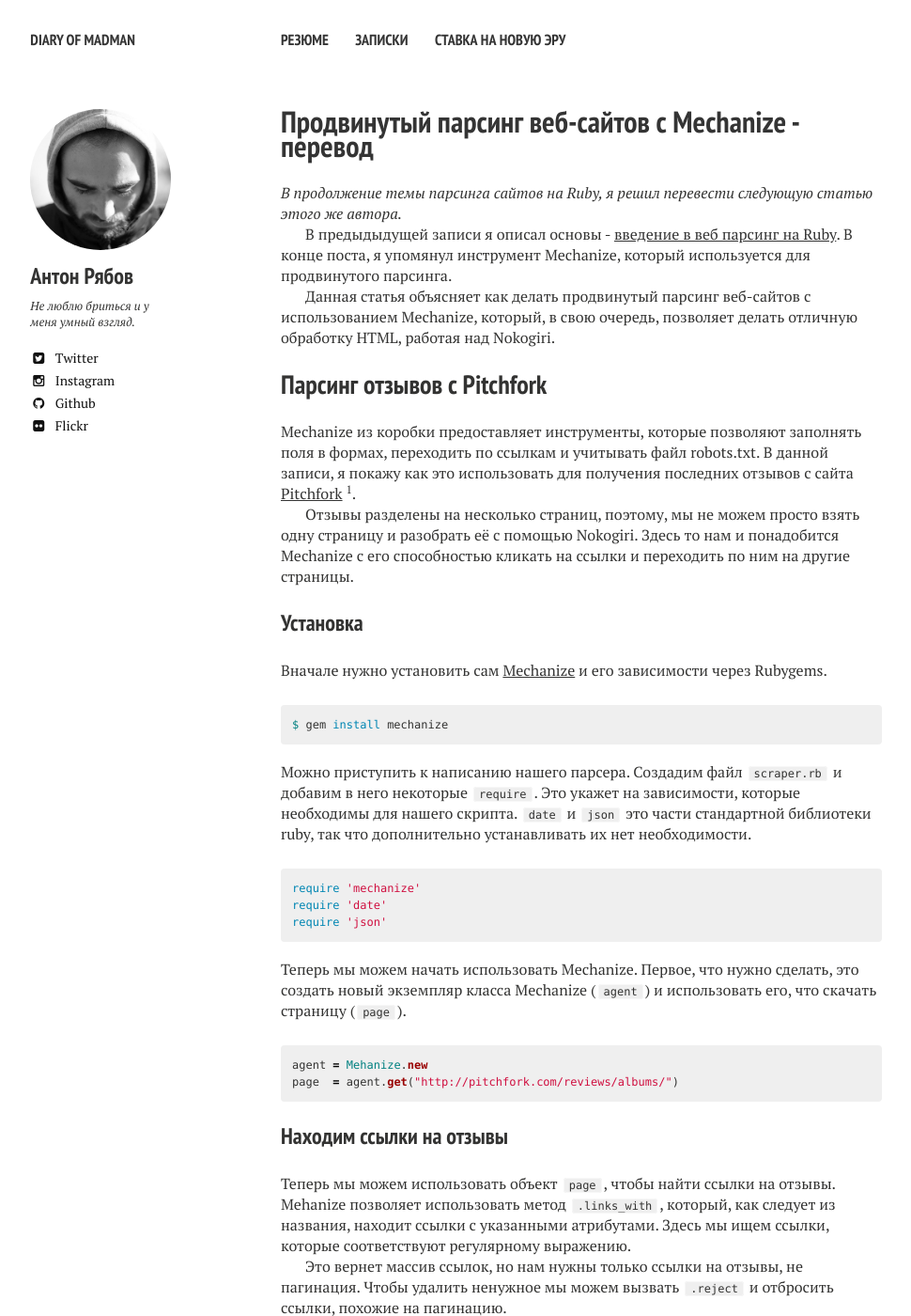
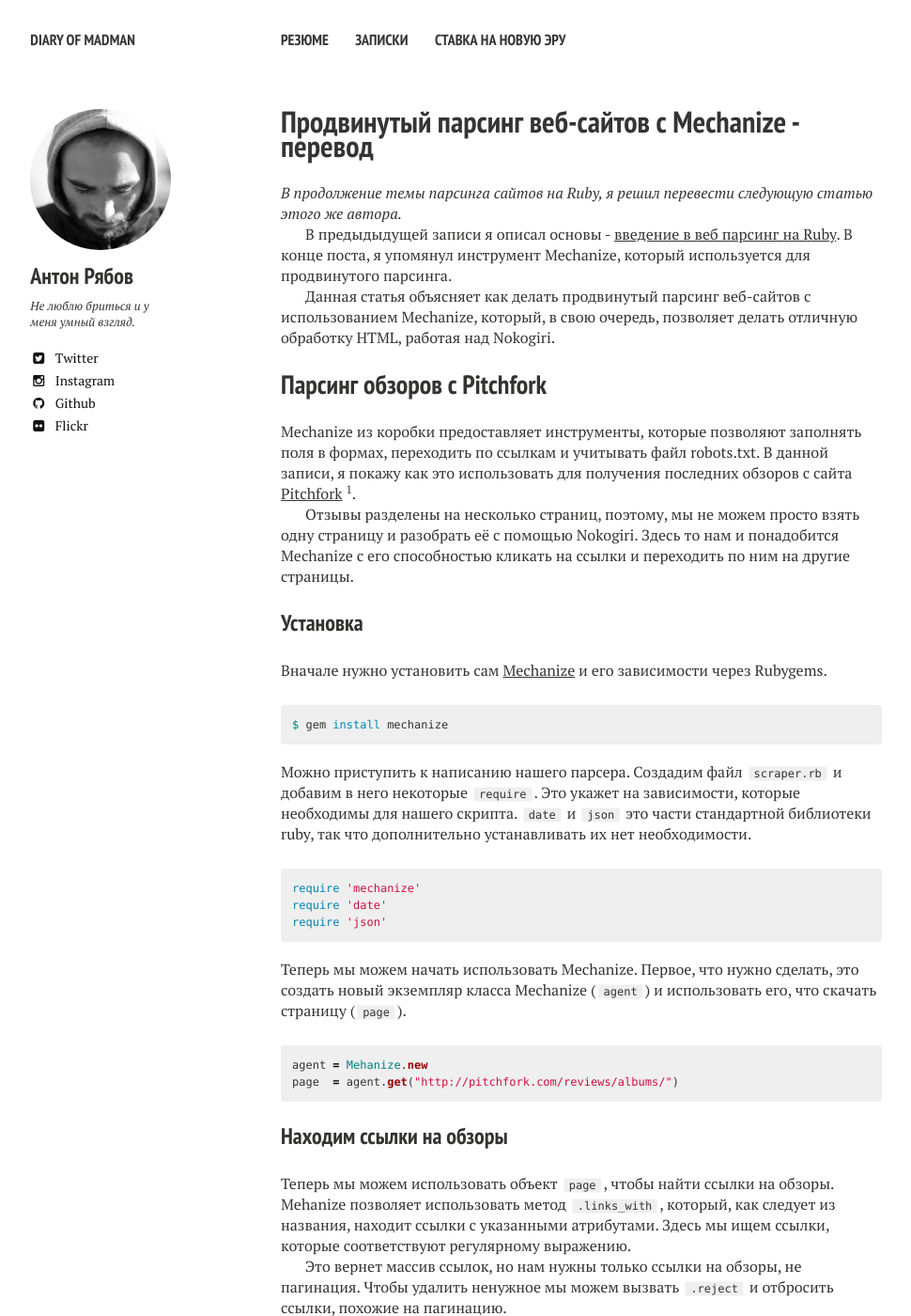
Before and after one commit to tonymadbrain/tonymadbrain.github.io, a Jekyll site: the page built from _posts/2015-03-11-advanced-web-scraping-with-mechanize-perevod.md, in a window 1280 px wide and 1400 px high. Shown: the whole window at 94% size, without its empty margins (21-991 px from the left). Built offline with Jekyll 4.4.1, drawn with Linux system fonts in a browser that asks for light colours; nearby versions of some CDN libraries; some of the changed text lies outside the part shown.

Commit message:
2015-03-11-advanced-web-scraping-with-mechanize-perevod fixed translate

````diff
--- a/_posts/2015-03-11-advanced-web-scraping-with-mechanize-perevod.md
+++ b/_posts/2015-03-11-advanced-web-scraping-with-mechanize-perevod.md
@@ -10,9 +10,9 @@
 
 Данная статья объясняет как делать продвинутый парсинг веб-сайтов с использованием Mechanize, который, в свою очередь, позволяет делать отличную обработку HTML, работая над Nokogiri.
 
-## Парсинг отзывов с Pitchfork
+## Парсинг обзоров с Pitchfork
 
-Mechanize из коробки предоставляет инструменты, которые позволяют заполнять поля в формах, переходить по ссылкам и учитывать файл robots.txt. В данной записи, я покажу как это использовать для получения последних отзывов с сайта <a href="http://pitchfork.com/" target="_blank">Pitchfork</a> [^1].
+Mechanize из коробки предоставляет инструменты, которые позволяют заполнять поля в формах, переходить по ссылкам и учитывать файл robots.txt. В данной записи, я покажу как это использовать для получения последних обзоров с сайта <a href="http://pitchfork.com/" target="_blank">Pitchfork</a> [^1].
 
 Отзывы разделены на несколько страниц, поэтому, мы не можем просто взять одну страницу и разобрать её с помощью Nokogiri. Здесь то нам и понадобится Mechanize с его способностью кликать на ссылки и переходить по ним на другие страницы.
 
@@ -39,12 +39,12 @@
 page  = agent.get("http://pitchfork.com/reviews/albums/")
 {% endhighlight %}
 
-### Находим ссылки на отзывы
+### Находим ссылки на обзоры
 
-Теперь мы можем использовать объект ```page```, чтобы найти ссылки на отзывы.
+Теперь мы можем использовать объект ```page```, чтобы найти ссылки на обзоры.
 Mehanize позволяет использовать метод ```.links_with```, который, как следует из названия, находит ссылки с указанными атрибутами. Здесь мы ищем ссылки, которые соответствуют регулярному выражению.
 
-Это вернет массив ссылок, но нам нужны только ссылки на отзывы, не пагинация. Чтобы удалить ненужное мы можем вызвать ```.reject``` и отбросить ссылки, похожие на пагинацию.
+Это вернет массив ссылок, но нам нужны только ссылки на обзоры, не пагинация. Чтобы удалить ненужное мы можем вызвать ```.reject``` и отбросить ссылки, похожие на пагинацию.
 
 {% highlight ruby %}
 review_links = page.links_with(href: %r{^/reviews/albums/\w+})
````
Also changed, not shown: other parts of _posts/2015-03-11-advanced-web-scraping-with-mechanize-perevod.md (+2 -2 lines).
